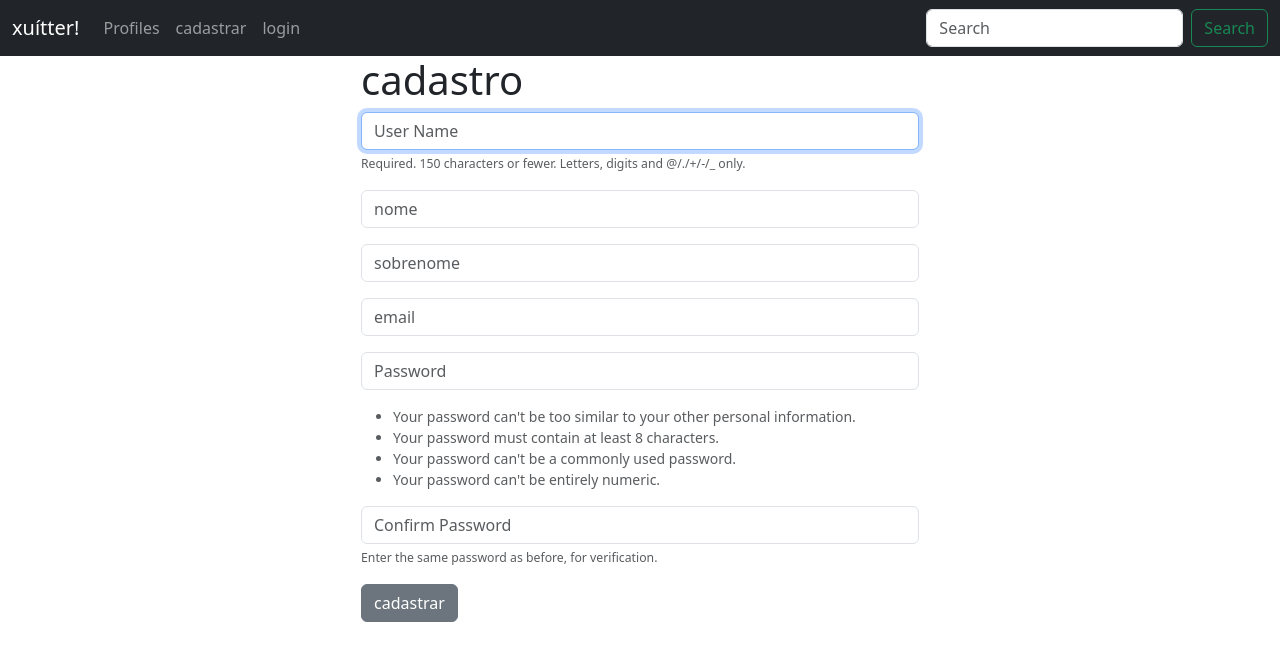
After one commit to k-lila/socialmedia, a Django app: page /register/ in a window 1280 px wide. The commit adds this page. Shown: the top 661 px of the page. Run offline with Django 5.2, Linux system fonts and the light colour scheme.

Commit message:
register & update user

```diff
--- a/xuitter/forms.py
+++ b/xuitter/forms/PostForm.py
@@ -1,5 +1,5 @@
 from django import forms
-from .models import Post
+from ..models import Post
 
 
 class PostForm(forms.ModelForm):
--- /dev/null
+++ b/xuitter/forms/SignUpForm.py
@@ -0,0 +1,54 @@
+from django import forms
+from django.contrib.auth.forms import UserCreationForm
+from django.contrib.auth.models import User
+
+
+class SignUpForm(UserCreationForm):
+    email = forms.EmailField(
+        label="",
+        widget=forms.TextInput(attrs={"class": "form-control", "placeholder": "email"}),
+    )
+    first_name = forms.CharField(
+        label="",
+        max_length=100,
+        widget=forms.TextInput(attrs={"class": "form-control", "placeholder": "nome"}),
+    )
+    last_name = forms.CharField(
+        label="",
+        max_length=100,
+        widget=forms.TextInput(
+            attrs={"class": "form-control", "placeholder": "sobrenome"}
+        ),
+    )
+
+    class Meta:
+        model = User
+        fields = (
+            "username",
+            "first_name",
+            "last_name",
+            "email",
+            "password1",
+            "password2",
+        )
+
+    def __init__(self, *args, **kwargs):
+        super(SignUpForm, self).__init__(*args, **kwargs)
+        self.fields["username"].widget.attrs["class"] = "form-control"
+        self.fields["username"].widget.attrs["placeholder"] = "User Name"
+        self.fields["username"].label = ""
+        self.fields["username"].help_text = (
+            '<span class="form-text text-muted"><small>Required. 150 characters or fewer. Letters, digits and @/./+/-/_ only.</small></span>'
+        )
+        self.fields["password1"].widget.attrs["class"] = "form-control"
+        self.fields["password1"].widget.attrs["placeholder"] = "Password"
+        self.fields["password1"].label = ""
+        self.fields["password1"].help_text = (
+            "<ul class=\"form-text text-muted small\"><li>Your password can't be too similar to your other personal information.</li><li>Your password must contain at least 8 characters.</li><li>Your password can't be a commonly used password.</li><li>Your password can't be entirely numeric.</li></ul>"
+        )
+        self.fields["password2"].widget.attrs["class"] = "form-control"
+        self.fields["password2"].widget.attrs["placeholder"] = "Confirm Password"
+        self.fields["password2"].label = ""
+        self.fields["password2"].help_text = (
+            '<span class="form-text text-muted"><small>Enter the same password as before, for verification.</small></span>'
+        )
--- /dev/null
+++ b/xuitter/forms/__init__.py
@@ -0,0 +1,2 @@
+from .PostForm import PostForm
+from .SignUpForm import SignUpForm
--- a/xuitter/templates/login.html
+++ b/xuitter/templates/login.html
@@ -15,7 +15,7 @@
                 <div class="mb-3">
                     <input type="password" class="form-control" name="password" placeholder="senha">
                 </div>
-                <button type="submit" class="btn btn-secondary">cadastrar</button>
+                <button type="submit" class="btn btn-secondary">login</button>
             </form>
         </div>
     {% endif %}
--- a/xuitter/templates/navbar.html
+++ b/xuitter/templates/navbar.html
@@ -26,6 +26,9 @@
                     </li>
                 {% else %}
                     <li class="nav-item">
+                        <a class="nav-link" href="{% url 'register' %}">cadastrar</a>
+                    </li>
+                    <li class="nav-item">
                         <a class="nav-link" href="{% url 'login' %}">login</a>
                     </li>
                 {% endif %}
--- a/xuitter/templates/profile.html
+++ b/xuitter/templates/profile.html
@@ -22,6 +22,9 @@
                 <button class="btn btn-outline-success" name="follow" value="follow" type="submit"> + @{{ profile.user.username }}</button>
             {% endif %}
         </form>
+        {% if request.user.id == profile.user.id %}
+            <a href="{% url 'update_user' %}" class="btn btn-secondary">modificar perfil</a>
+        {% endif%}
         {% if posts %}
             {% for post in posts %}
                 <div class="alert alert-dark" role="alert">
--- /dev/null
+++ b/xuitter/templates/register.html
@@ -0,0 +1,12 @@
+{% extends 'base.html' %}
+
+{% block content %}
+    <div class="col-md-6 offset-md-3">
+        <h1>cadastro</h1>
+        <form method="POST">
+            {% csrf_token %}
+            {{ form.as_p }}
+            <button type="submit" class="btn btn-secondary">cadastrar</button>
+        </form>
+    </div>
+{% endblock %}
--- a/xuitter/urls.py
+++ b/xuitter/urls.py
@@ -7,4 +7,6 @@ urlpatterns = [
     path("profile/<int:pk>", profile, name="profile"),
     path("login/", user_login, name="login"),
     path("logout/", user_logout, name="logout"),
+    path("register/", register_user, name="register"),
+    path("update_user/", update_user, name="update_user"),
 ]
--- a/xuitter/views/__init__.py
+++ b/xuitter/views/__init__.py
@@ -2,3 +2,5 @@ from .home import home
 from .profile_list import profile_list
 from .profile import profile
 from .login import user_login, user_logout
+from .register_user import register_user
+from .update_user import update_user
--- a/xuitter/views/home.py
+++ b/xuitter/views/home.py
@@ -2,7 +2,7 @@ from django.shortcuts import render, redirect
 from django.contrib import messages
 
 from ..models import Post
-from ..forms import PostForm
+from ..forms.PostForm import PostForm
 
 
 def home(request):
--- a/xuitter/views/login.py
+++ b/xuitter/views/login.py
@@ -1,7 +1,6 @@
 from django.shortcuts import render, redirect
 from django.contrib import messages
 from django.contrib.auth import authenticate, login, logout
-from ..models import Profile, Post
 
 
 def user_login(request):
--- /dev/null
+++ b/xuitter/views/register_user.py
@@ -0,0 +1,19 @@
+from django.shortcuts import render, redirect
+from django.contrib import messages
+from django.contrib.auth import authenticate, login
+from ..forms import SignUpForm
+
+
+def register_user(request):
+    form = SignUpForm()
+    if request.method == "POST":
+        form = SignUpForm(request.POST)
+        if form.is_valid():
+            form.save()
+            username = form.cleaned_data["username"]
+            password = form.cleaned_data["password1"]
+            user = authenticate(username=username, password=password)
+            login(request, user)
+            messages.success(request, ("cadastro realizado"))
+            return redirect("home")
+    return render(request, "register.html", {"form": form})
```
Also changed, not shown: xuitter/templates/update_user.html (added, +12 -0 lines), xuitter/views/update_user.py (added, +19 -0 lines).
